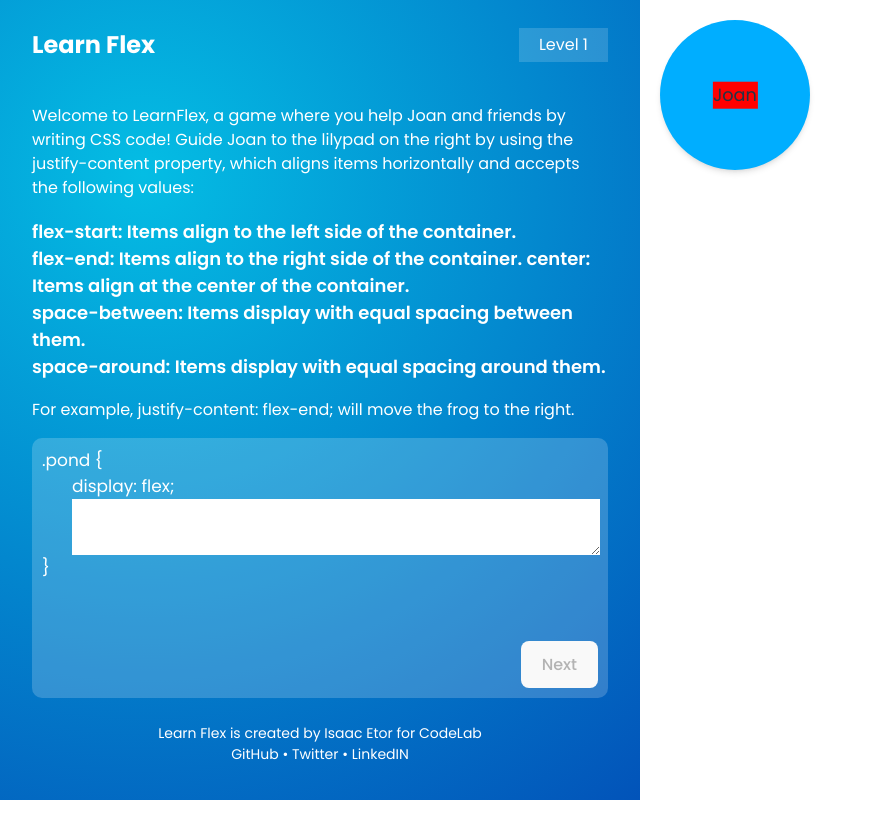
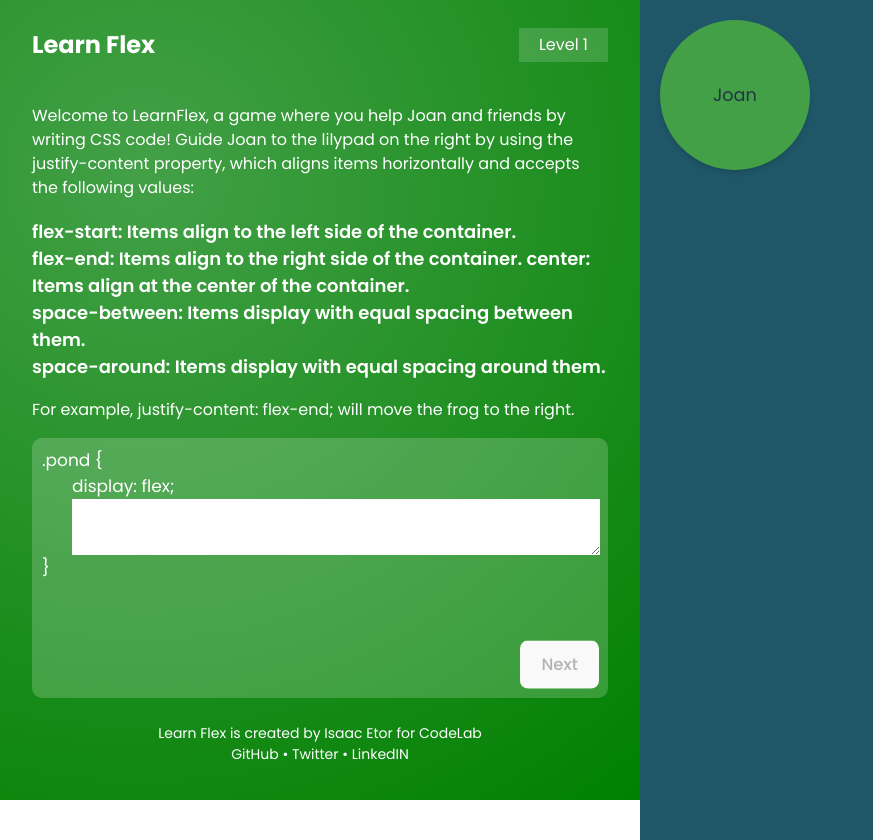
Before and after one commit to isaacetor/Learn-flex-game, a React (Vite) app: page / in a window 1280 px wide. Shown: the whole page, without its empty margins (0-873 px from the left). Built offline with nearby package versions, Linux system fonts and the light colour scheme.

Commit message:
done with level one

```diff
--- a/src/blocks/components/data/Data.tsx
+++ b/src/blocks/components/data/Data.tsx
@@ -25,11 +25,10 @@ const Data = () => {
 export default Data;
 
 const Wrapper = styled.div`
-  /* background-color: #43a047; */
   background-image: radial-gradient(
     circle farthest-corner at 22.4% 21.7%,
-    rgba(4, 189, 228, 1) 0%,
-    rgba(2, 83, 185, 1) 100.2%
+    #43a047 0%,
+    green 100.2%
   );
   height: 100%;
   display: flex;
--- a/src/blocks/components/graphic/Graphic.tsx
+++ b/src/blocks/components/graphic/Graphic.tsx
@@ -27,7 +27,7 @@ const Graphic = () => {
 export default Graphic;
 
 const Wrapper = styled.div<{ text: string }>`
-  /* background-color: #1f5768; */
+  background-color: #1f5768;
   height: 100%;
   padding: 20px;
   display: flex;
--- a/src/blocks/components/graphic/Icon.tsx
+++ b/src/blocks/components/graphic/Icon.tsx
@@ -27,7 +27,7 @@ const pulseAnimation = keyframes`
 const Main = styled.div`
   width: 150px;
   height: 150px;
-  background-color: #00aeff;
+  background-color: #43a047;
   border-radius: 999px;
   --tw-shadow: 0 4px 6px -1px rgb(0 0 0 / 0.1), 0 2px 4px -2px rgb(0 0 0 / 0.1);
   --tw-shadow-colored: 0 4px 6px -1px var(--tw-shadow-color),
@@ -43,6 +43,5 @@ const Main = styled.div`
     animation-duration: 2s;
     animation-timing-function: cubic-bezier(0.4, 0, 0.6, 1);
     animation-iteration-count: infinite;
-    background-color: red;
   }
 `;
--- a/src/props/GlobalButton.tsx
+++ b/src/props/GlobalButton.tsx
@@ -1,5 +1,5 @@
 import { selector, useRecoilValue } from "recoil";
-import styled from "styled-components";
+import { styled, keyframes } from "styled-components";
 import { IconState } from "../util/state/Recoil";
 
 const GlobalButton = () => {
@@ -30,11 +30,28 @@ const GlobalButton = () => {
 
 export default GlobalButton;
 
+const pulseAnimation = keyframes`
+  0% {
+    transform: scale(1);
+  }
+  50% {
+    transform: scale(1.05);
+  }
+  100% {
+    transform: scale(1);
+  }
+`;
+
 const Wrapper = styled.button`
   padding: 10px 20px;
   position: absolute;
   bottom: 10px;
   right: 10px;
+
+  animation-name: ${pulseAnimation};
+  animation-duration: 2s;
+  animation-timing-function: cubic-bezier(0.4, 0, 0.6, 1);
+  animation-iteration-count: infinite;
   /* background-color: red; */
   /* color: #fff; */
 `;
```
